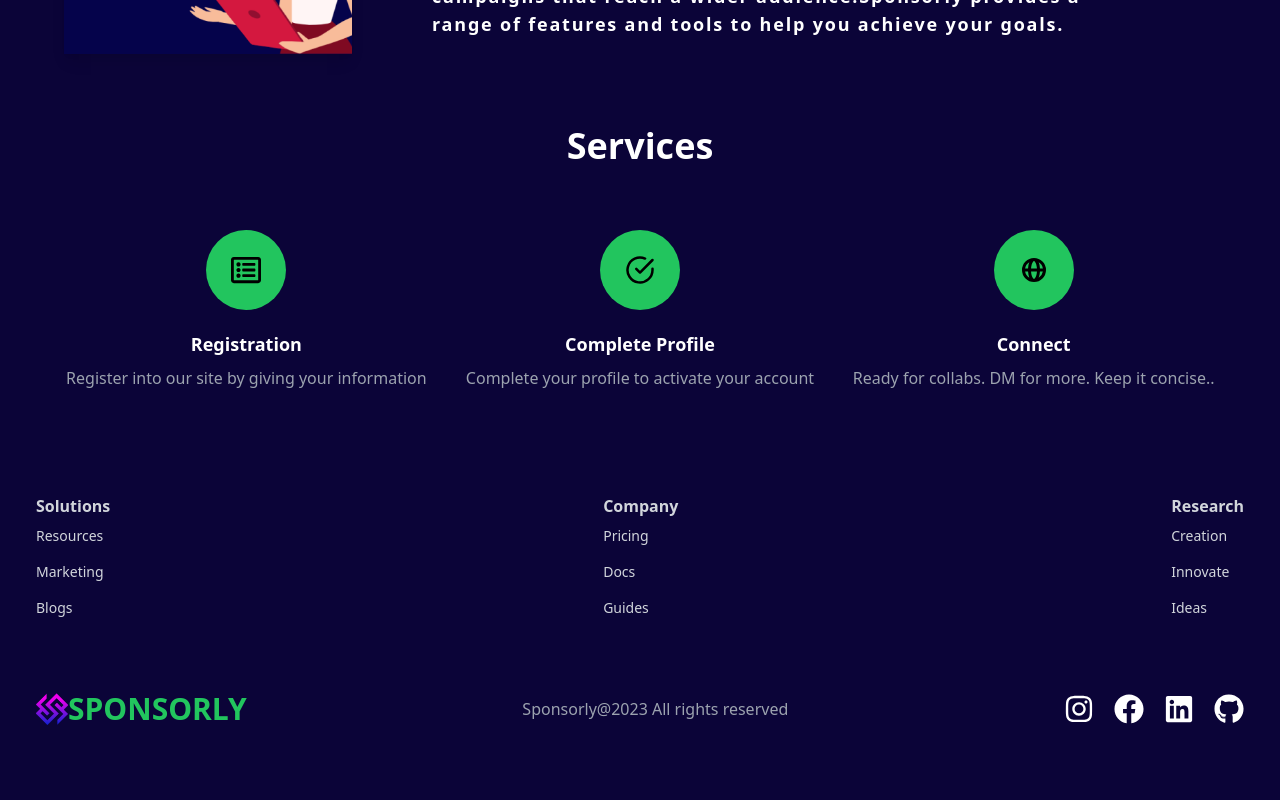
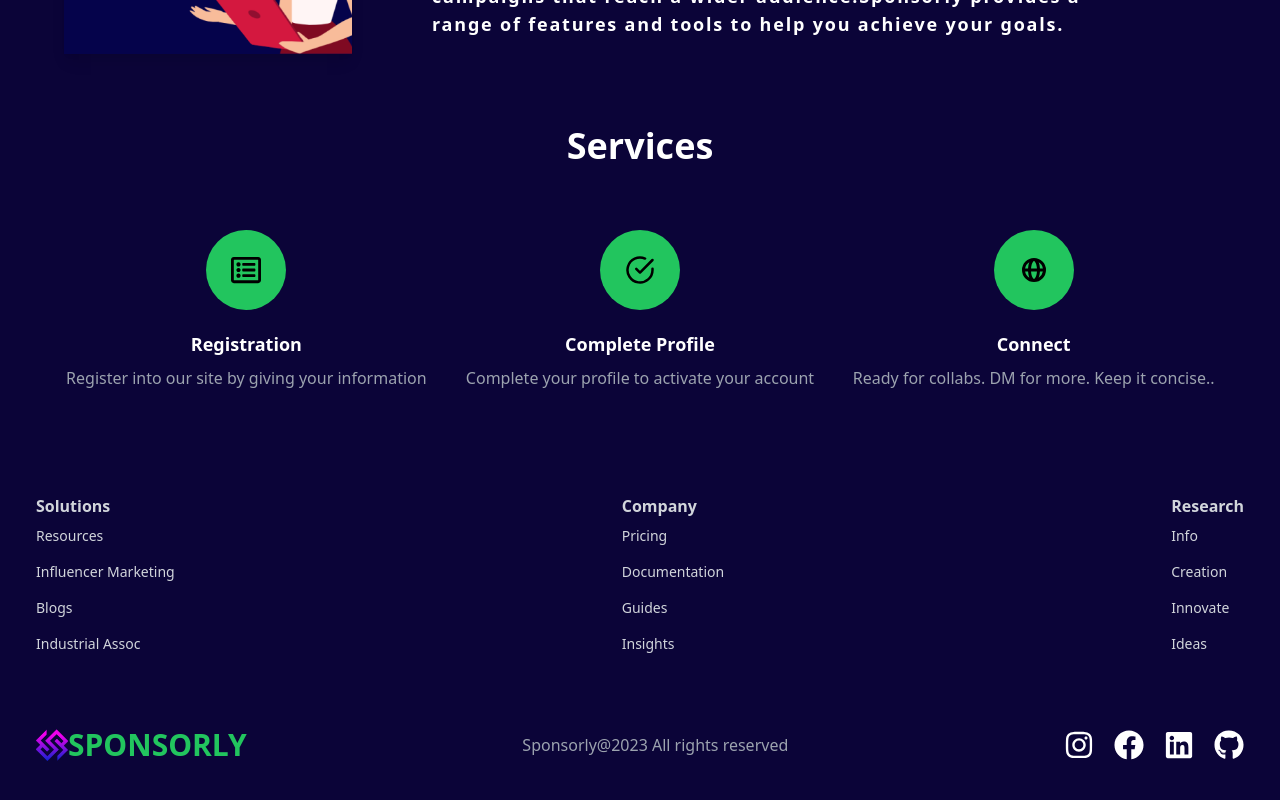
Before and after one commit to satwikrprabhu/Sponsorly, a React (Vite) app: page / in a window 1280 px wide. Shown: the part 1410-2210 px from the top of the page. Built offline with nearby package versions, Linux system fonts and the light colour scheme; a web font is replaced by a local one.

Commit message:
Update Footer.jsx

```diff
--- a/src/component/Footer.jsx
+++ b/src/component/Footer.jsx
@@ -12,9 +12,9 @@ export default function Footer() {
           <h6 className='font-bold text-gray-300'>Solutions</h6>
           <ul>
             <li className='py-2 text-sm hover:text-green-500 cursor-pointer'><Link to='https://influencermarketinghub.com/'target="blank">Resources</Link></li>
-            <li className='py-2 text-sm hover:text-green-500 cursor-pointer'><Link to='https://klear.com/'target="blank">Marketing</Link></li>
+            <li className='py-2 text-sm hover:text-green-500 cursor-pointer'><Link to='https://klear.com/'target="blank">Influencer Marketing</Link></li>
             <li className='py-2 text-sm hover:text-green-500 cursor-pointer'><Link to='https://later.com/blog/'target="blank">Blogs</Link></li>
-
+            <li className='py-2 text-sm hover:text-green-500 cursor-pointer'><Link to='https://influencermarketingassociation.org/'target="blank">Industrial Assoc</Link></li>
           </ul>
         </div>
 
@@ -22,18 +22,20 @@ export default function Footer() {
           <h6 className='font-bold text-gray-300 '>Company</h6>
           <ul>
             <li className='py-2 text-sm hover:text-green-500 cursor-pointer'><Link to='https://www.upfluence.com/pricing/'target="blank">Pricing</Link></li>
-            <li className='py-2 text-sm hover:text-green-500 cursor-pointer'><Link to='https://developer.twitter.com/en/docs'target="blank">Docs</Link></li>
+            <li className='py-2 text-sm hover:text-green-500 cursor-pointer'><Link to='https://developer.twitter.com/en/docs'target="blank">Documentation</Link></li>
             <li className='py-2 text-sm hover:text-green-500 cursor-pointer'><Link to=' https://blog.hubspot.com/marketing/'target="blank">Guides</Link></li>
-
+          <li className='py-2 text-sm hover:text-green-500 cursor-pointer'><Link to='https://www.adweek.com/'target="blank">Insights</Link></li>
           </ul>
         </div>
 
         <div>
           <h6 className='text-gray-300 font-bold'>Research</h6>
           <ul>
+           <li className='py-2 text-sm hover:text-green-500 cursor-pointer'><Link to=' https://www.socialmediaexaminer.com/'target="blank">Info</Link></li>
            <li className='py-2 text-sm hover:text-green-500 cursor-pointer'><Link to=' https://www.kickstarter.com/'target="blank">Creation</Link></li>
             <li className='py-2 text-sm hover:text-green-500 cursor-pointer'><Link to=' https://socialblade.com/'target="blank">Innovate</Link></li>
             <li className='py-2 text-sm hover:text-green-500 cursor-pointer'><Link to=' https://adage.com/'target="blank">Ideas</Link></li>
+
 
           </ul>
         </div>
```
